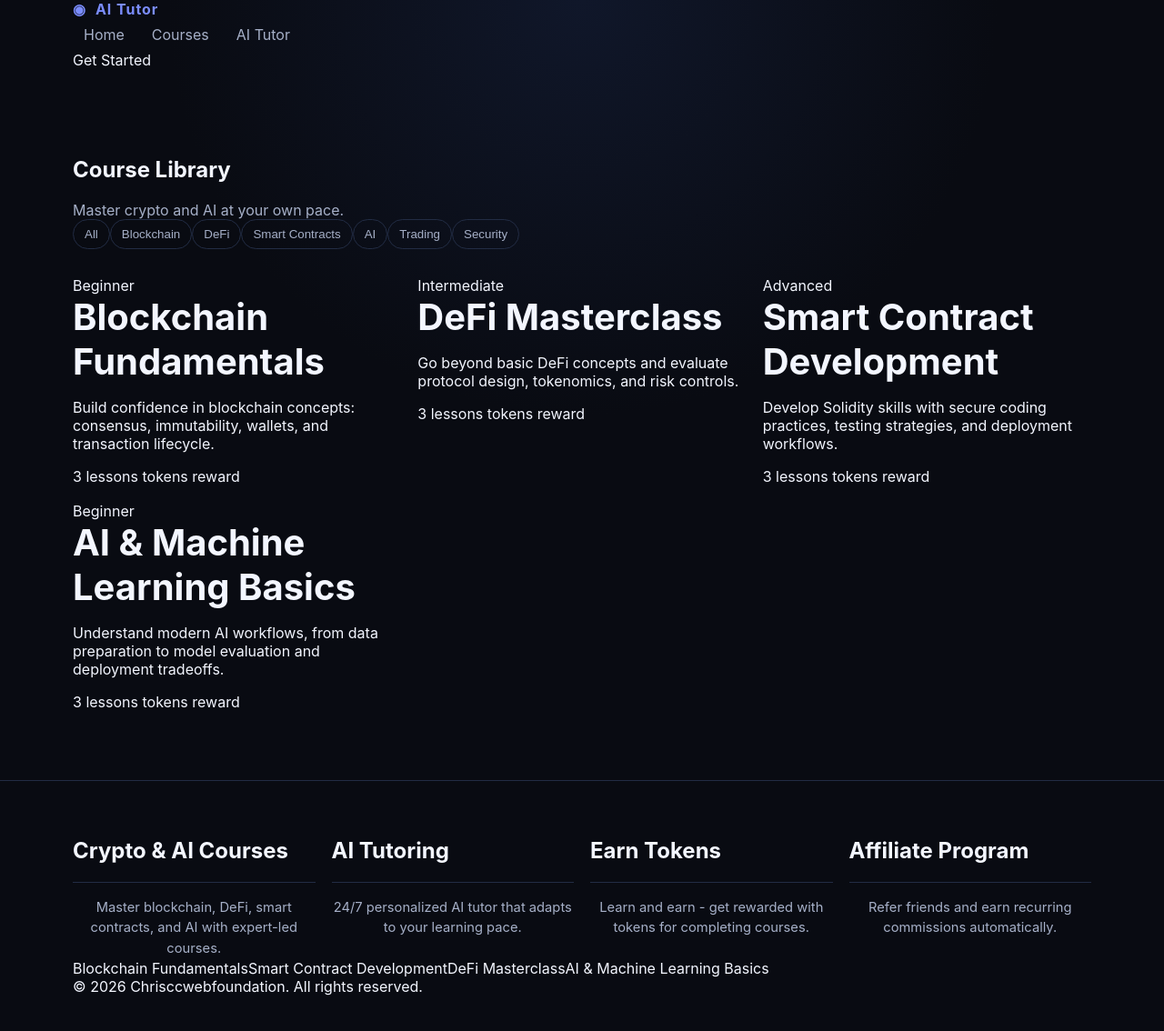
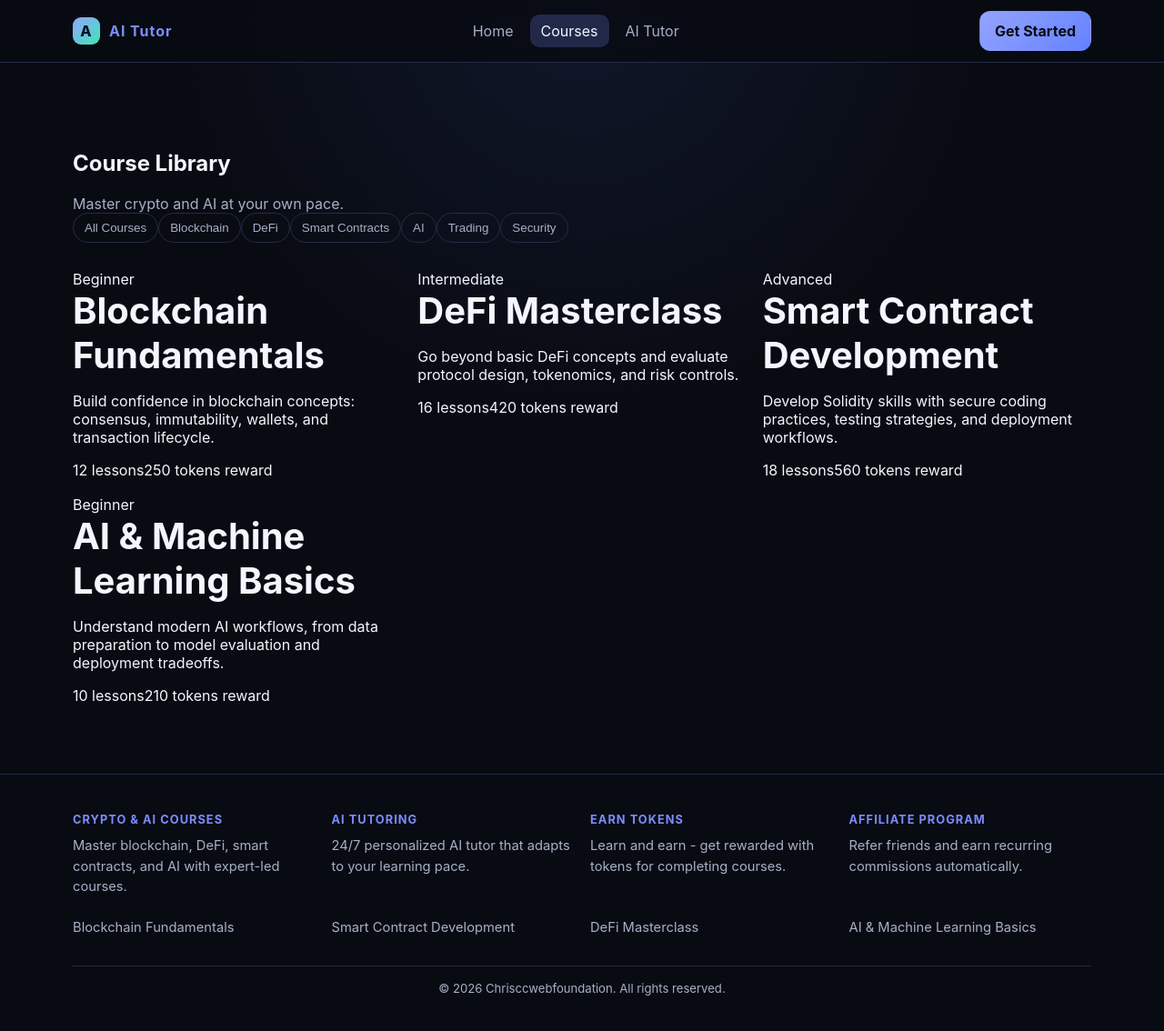
Before and after one commit to chrisochei20-star/ccweb-project, a React (Vite) app: page /courses in a window 1280 px wide. Shown: the top 1134 px of the page at 91% size. Built offline with nearby package versions, Linux system fonts and the light colour scheme.

Commit message:
fix: align page components and pass type checks
Co-authored-by: chrisochei20-star <chrisochei20-star@users.noreply.github.com>

```diff
--- a/src/components/CoursesTeaserSection.tsx
+++ b/src/components/CoursesTeaserSection.tsx
@@ -21,8 +21,8 @@ export function CoursesTeaserSection() {
               <h3 className="heading-sm">{course.title}</h3>
               <p className="muted">{course.description}</p>
               <div className="row tiny muted">
-                <span>{course.lessons.length} lessons</span>
-                <span>{course.tokensReward} tokens reward</span>
+                <span>{course.lessonsCount} lessons</span>
+                <span>{course.rewardTokens} tokens reward</span>
               </div>
             </Link>
           ))}
--- a/src/components/FeaturesSection.tsx
+++ b/src/components/FeaturesSection.tsx
@@ -1,13 +1,17 @@
-import { FEATURES } from '../data/courses'
+import { platformFeatures } from '../data/courses'
 
 export function FeaturesSection() {
   return (
-    <section className="section section-muted">
+    <section className="section">
       <div className="container">
-        <h2 className="section-title">Why Learn With Us</h2>
-        <div className="feature-grid">
-          {FEATURES.map((feature) => (
-            <article className="card feature-card" key={feature.title}>
+        <h2>Why Learn With Us</h2>
+        <p className="section-subtitle">Crypto & AI Courses</p>
+        <div className="features-grid">
+          {platformFeatures.map((feature) => (
+            <article className="card" key={feature.title}>
+              <div className="feature-icon" aria-hidden>
+                *
+              </div>
               <h3>{feature.title}</h3>
               <p>{feature.description}</p>
             </article>
--- a/src/components/PricingSection.tsx
+++ b/src/components/PricingSection.tsx
@@ -1,71 +1,28 @@
-import { Check, Sparkles } from 'lucide-react'
-
-type Tier = {
-  name: string
-  price: string
-  description: string
-  featured?: boolean
-  cta: string
-  features: string[]
-}
-
-const tiers: Tier[] = [
-  {
-    name: 'Starter',
-    price: '$0',
-    description: '3 free courses',
-    cta: 'Subscribe Now',
-    features: ['Community access', 'Basic AI tutor'],
-  },
-  {
-    name: 'Pro',
-    price: '$29/mo',
-    description: 'All courses',
-    cta: 'Subscribe Now',
-    featured: true,
-    features: ['Unlimited AI tutor', 'Earn tokens', 'Priority support'],
-  },
-  {
-    name: 'Enterprise',
-    price: 'Custom',
-    description: 'Everything in Pro',
-    cta: 'Contact Sales',
-    features: ['Team management', 'Custom courses', 'API access', 'Dedicated manager'],
-  },
-]
+import { plans } from '../data/courses'
 
 export function PricingSection() {
   return (
-    <section className="section">
+    <section className="section" id="pricing">
       <div className="container">
-        <div className="section-title-wrap">
-          <h2 className="section-title">Invest in your future. Cancel anytime.</h2>
-        </div>
+        <h2>Invest in your future. Cancel anytime.</h2>
         <div className="pricing-grid">
-          {tiers.map((tier) => (
+          {plans.map((plan) => (
             <article
-              className={`pricing-card ${tier.featured ? 'pricing-card-featured' : ''}`}
-              key={tier.name}
+              key={plan.id}
+              className={`card pricing-card ${plan.isPopular ? 'popular' : ''}`}
             >
-              {tier.featured ? (
-                <p className="pricing-badge">
-                  <Sparkles size={14} />
-                  Most Popular
-                </p>
-              ) : null}
-              <h3>{tier.name}</h3>
-              <p className="price">{tier.price}</p>
-              <p className="small-text">{tier.description}</p>
+              {plan.isPopular ? <p className="course-badge">Most Popular</p> : null}
+              <h3>{plan.name}</h3>
+              <p className="price">
+                {plan.monthlyPrice === null ? 'Custom' : `$${plan.monthlyPrice}/mo`}
+              </p>
               <ul>
-                {tier.features.map((feature) => (
-                  <li key={feature}>
-                    <Check size={16} />
-                    {feature}
-                  </li>
+                {plan.features.map((feature) => (
+                  <li key={feature}>• {feature}</li>
                 ))}
               </ul>
-              <button className={`button ${tier.featured ? 'button-primary' : 'button-ghost'}`}>
-                {tier.cta}
+              <button className={plan.isPopular ? 'button-primary' : 'button-outline'}>
+                {plan.ctaLabel}
               </button>
             </article>
           ))}
--- a/src/components/SiteLayout.tsx
+++ b/src/components/SiteLayout.tsx
@@ -1,3 +1,4 @@
+import { useState } from 'react'
 import { NavLink, Outlet } from 'react-router-dom'
 
 const navigationLinks = [
@@ -14,15 +15,17 @@ const footerLinks = [
 ]
 
 export function SiteLayout() {
+  const [isMenuOpen, setIsMenuOpen] = useState(false)
+
   return (
     <div className="site-shell">
-      <header className="topbar">
-        <div className="container topbar-inner">
+      <header className="site-header">
+        <div className="container header-inner">
           <NavLink to="/" className="brand">
-            <span className="brand-mark" aria-hidden>
-              ◉
+            <span className="brand-icon" aria-hidden>
+              A
             </span>
-            <span className="brand-text">AI Tutor</span>
+            <span>AI Tutor</span>
           </NavLink>
           <nav className="desktop-nav" aria-label="Primary">
             {navigationLinks.map((link) => (
@@ -30,60 +33,86 @@ export function SiteLayout() {
                 key={link.to}
                 to={link.to}
                 end={link.end}
-                className={({ isActive }) =>
-                  isActive ? 'nav-link nav-link-active' : 'nav-link'
-                }
+                className={({ isActive }) => (isActive ? 'active' : undefined)}
               >
                 {link.label}
               </NavLink>
             ))}
           </nav>
-          <a href="#pricing" className="cta-link">
-            Get Started
-          </a>
+          <div className="header-actions">
+            <NavLink className="button-primary" to="/courses">
+              Get Started
+            </NavLink>
+            <button
+              className="menu-toggle"
+              type="button"
+              onClick={() => setIsMenuOpen((open) => !open)}
+              aria-expanded={isMenuOpen}
+              aria-controls="mobile-nav"
+            >
+              Menu
+            </button>
+          </div>
         </div>
+        {isMenuOpen && (
+          <div className="mobile-nav-wrap" id="mobile-nav">
+            <nav className="container mobile-nav" aria-label="Mobile">
+              {navigationLinks.map((link) => (
+                <NavLink
+                  key={link.to}
+                  to={link.to}
+                  end={link.end}
+                  className={({ isActive }) => (isActive ? 'active' : undefined)}
+                  onClick={() => setIsMenuOpen(false)}
+                >
+                  {link.label}
+                </NavLink>
+              ))}
+            </nav>
+          </div>
+        )}
       </header>
 
-      <main id="main-content">
+      <main id="main-content" className="main-content">
         <Outlet />
       </main>
 
       <footer className="site-footer">
         <div className="container footer-grid">
           <div>
-            <h2 className="footer-title">Crypto & AI Courses</h2>
-            <p className="footer-copy">
+            <h4>Crypto & AI Courses</h4>
+            <p>
               Master blockchain, DeFi, smart contracts, and AI with expert-led
               courses.
             </p>
           </div>
           <div>
-            <h2 className="footer-title">AI Tutoring</h2>
-            <p className="footer-copy">
+            <h4>AI Tutoring</h4>
+            <p>
               24/7 personalized AI tutor that adapts to your learning pace.
             </p>
           </div>
           <div>
-            <h2 className="footer-title">Earn Tokens</h2>
-            <p className="footer-copy">
+            <h4>Earn Tokens</h4>
+            <p>
               Learn and earn - get rewarded with tokens for completing courses.
             </p>
           </div>
           <div>
-            <h2 className="footer-title">Affiliate Program</h2>
-            <p className="footer-copy">
+            <h4>Affiliate Program</h4>
+            <p>
               Refer friends and earn recurring commissions automatically.
             </p>
           </div>
         </div>
-        <div className="container footer-links">
+        <div className="container footer-grid" style={{ marginTop: '22px' }}>
           {footerLinks.map((link) => (
-            <NavLink key={link.label} to={link.to} className="footer-link">
+            <NavLink key={link.label} to={link.to}>
               {link.label}
             </NavLink>
           ))}
         </div>
-        <p className="container footer-bottom">
+        <p className="container footer-copy">
           &copy; 2026 Chrisccwebfoundation. All rights reserved.
         </p>
       </footer>
--- a/src/data/courses.ts
+++ b/src/data/courses.ts
@@ -467,3 +467,18 @@ export const tutorSuggestions = [
   'How do smart contracts work?',
   'Explain proof of stake vs proof of work',
 ] as const
+
+export const QUICK_QUESTIONS = tutorSuggestions
+
+export const TOPICS = [
+  'Blockchain Basics',
+  'DeFi Protocols',
+  'Crypto Trading',
+  'Smart Contracts',
+  'Web3 Security',
+  'AI & Machine Learning',
+] as const
+
+export const FEATURES = platformFeatures
+
+export const topCourses = courses.slice(0, 3)
--- a/src/pages/CoursePage.tsx
+++ b/src/pages/CoursePage.tsx
@@ -180,9 +180,9 @@ export function CoursePage() {
               ) : (
                 <ul className="lesson-list">
                   {course.lessons.map((lesson, index) => (
-                    <li key={lesson}>
+                    <li key={lesson.id}>
                       <span>{index + 1}.</span>
-                      <span>{lesson}</span>
+                      <span>{lesson.title}</span>
                     </li>
                   ))}
                 </ul>
@@ -239,7 +239,7 @@ export function CoursePage() {
               ) : (
                 <div className="result">
                   <h3>Quiz Complete!</h3>
-                  <p className="score">{score}%</p>
+                  <p className="score">{Math.round((score / quizQuestions.length) * 100)}%</p>
                   <p>{score >= 2 ? 'Great job! Keep learning.' : 'Review the lesson and try again.'}</p>
                   <button type="button" className="button primary" onClick={handleResetQuiz}>
                     Retry Quiz
--- a/src/pages/CoursesPage.tsx
+++ b/src/pages/CoursesPage.tsx
@@ -1,12 +1,15 @@
 import { Link, useSearchParams } from 'react-router-dom'
 import { categories, courses } from '../data/courses'
+import type { CourseCategory } from '../data/courses'
 
 function CoursesPage() {
   const [searchParams, setSearchParams] = useSearchParams()
-  const selectedCategory = searchParams.get('category') ?? 'all'
+  const categoryParam = searchParams.get('category')
+  const selectedCategory: CourseCategory =
+    categories.find((category) => category === categoryParam) ?? 'All'
 
   const filteredCourses =
-    selectedCategory === 'all'
+    selectedCategory === 'All'
       ? courses
       : courses.filter((course) => course.category === selectedCategory)
 
@@ -23,11 +26,11 @@ function CoursesPage() {
                 key={category}
                 type="button"
                 onClick={() =>
-                  setSearchParams(category === 'all' ? {} : { category })
+                  setSearchParams(category === 'All' ? {} : { category })
                 }
                 className={`chip ${selectedCategory === category ? 'chip--active' : ''}`}
               >
-                {category === 'all' ? 'All Courses' : category}
+                {category === 'All' ? 'All Courses' : category}
               </button>
             ))}
           </div>
@@ -42,8 +45,8 @@ function CoursesPage() {
                   <h2>{course.title}</h2>
                   <p>{course.description}</p>
                   <div className="course-card__meta">
-                    <span>{course.lessons.length} lessons</span>
-                    <span>{course.tokensReward} tokens reward</span>
+                    <span>{course.lessonsCount} lessons</span>
+                    <span>{course.rewardTokens} tokens reward</span>
                   </div>
                 </Link>
               ))}
--- a/src/pages/NotFoundPage.tsx
+++ b/src/pages/NotFoundPage.tsx
@@ -2,8 +2,8 @@ import { Link } from 'react-router-dom'
 
 export function NotFoundPage() {
   return (
-    <main className="not-found">
-      <div className="container">
+    <section className="not-found">
+      <div>
         <h1>404</h1>
         <h2>Page not found</h2>
         <p>The page you're looking for doesn't exist or has been moved.</p>
@@ -11,6 +11,6 @@ export function NotFoundPage() {
           Go home
         </Link>
       </div>
-    </main>
+    </section>
   )
 }
```
Also changed, not shown: src/components/CtaSection.tsx (+5 -4 lines), src/components/HeroSection.tsx (+4 -4 lines), src/components/TestimonialsSection.tsx (+10 -33 lines), src/pages/AITutorPage.tsx (+10 -3 lines).
